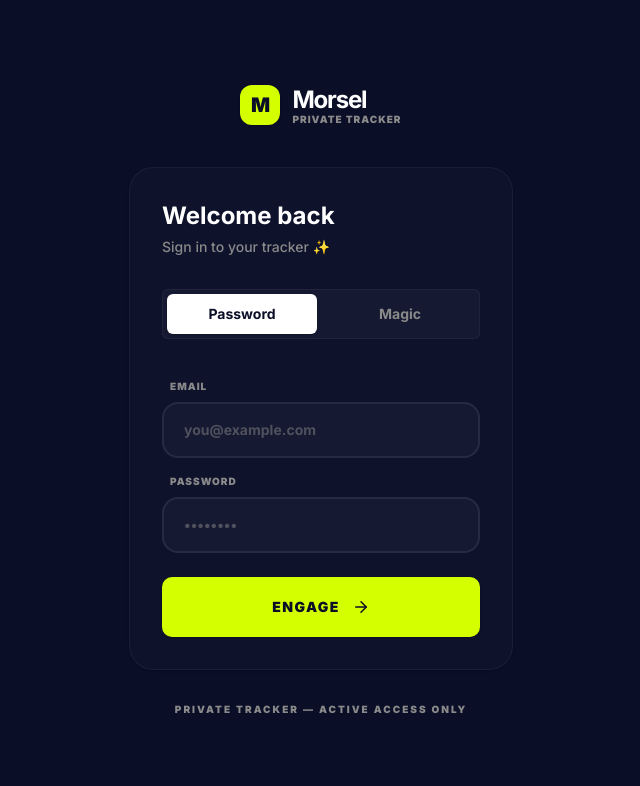
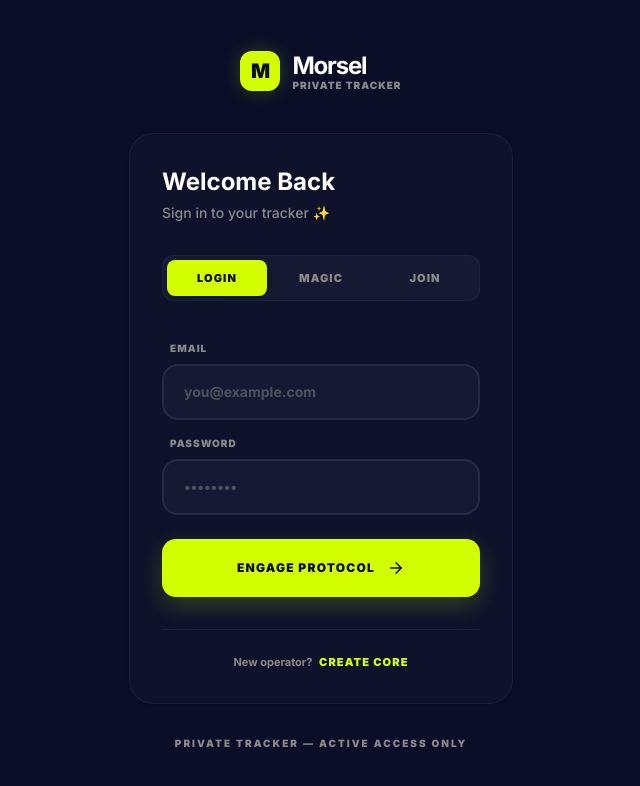
Before and after one commit to allenmanoj17/morsel, a Next.js app in the folder frontend/: page /login in a window 1280 px wide. Shown: the top 786 px of the page, without its empty margins (319-959 px from the left). Built offline with nearby package versions, Linux system fonts and the light colour scheme; no server answers.

Commit message:
feat: integrated 3-way auth flow with sign-up option in obsidian dark theme

```diff
--- a/frontend/app/login/page.tsx
+++ b/frontend/app/login/page.tsx
@@ -2,12 +2,12 @@
 
 import { useState, useEffect } from 'react'
 import { createClient } from '@/lib/supabase/client'
-import { Leaf, Mail, Lock, ArrowRight, Loader2 } from 'lucide-react'
+import { Leaf, Mail, Lock, ArrowRight, Loader2, Sparkles } from 'lucide-react'
 
 export default function LoginPage() {
   const [email, setEmail] = useState('')
   const [password, setPassword] = useState('')
-  const [mode, setMode] = useState<'signin' | 'magic'>('signin')
+  const [mode, setMode] = useState<'signin' | 'magic' | 'signup'>('signin')
   const [loading, setLoading] = useState(false)
   const [message, setMessage] = useState<{ type: 'error' | 'success'; text: string } | null>(null)
 
@@ -56,13 +56,40 @@ export default function LoginPage() {
     setLoading(false)
   }
 
+  const handleSignUp = async (e: React.FormEvent) => {
+    e.preventDefault()
+    setLoading(true)
+    setMessage(null)
+    const { error, data } = await supabase.auth.signUp({
+      email,
+      password,
+      options: {
+        emailRedirectTo: `${window.location.origin}/auth/callback`,
+      }
+    })
+    if (error) {
+      setMessage({ type: 'error', text: error.message })
+    } else if (data?.user && data.session === null) {
+      setMessage({ type: 'success', text: 'Success! Check your email to confirm ✨' })
+    } else {
+      window.location.href = '/'
+    }
+    setLoading(false)
+  }
+
+  const getSubmitHandler = () => {
+    if (mode === 'signin') return handleSignIn
+    if (mode === 'magic') return handleMagicLink
+    return handleSignUp
+  }
+
   return (
     <div className="min-h-dvh flex flex-col items-center justify-center p-6 bg-[#0a0e27] text-white">
       <div className="w-full max-w-sm flex flex-col items-center animate-in fade-in duration-700">
 
       {/* Logo */}
       <div className="flex items-center gap-3 mb-10">
-        <div className="w-10 h-10 rounded-xl flex items-center justify-center bg-[#d4ff00] text-[#0a0e27] font-black text-xl shadow-sm">M</div>
+        <div className="w-10 h-10 rounded-xl flex items-center justify-center bg-[#d4ff00] text-[#0a0e27] font-black text-xl shadow-[0_0_20px_rgba(212,255,0,0.2)]">M</div>
         <div className="flex flex-col">
           <span className="font-bold text-2xl tracking-tighter text-white">Morsel</span>
           <span className="text-[10px] uppercase tracking-widest font-black text-[#8a8a8a] -mt-1">Private Tracker</span>
@@ -71,17 +98,19 @@ export default function LoginPage() {
 
       {/* Card */}
       <div className="w-full bg-white/[0.02] border border-white/[0.05] rounded-[24px] p-8 shadow-sm">
-        <h1 className="text-2xl font-bold mb-1 text-white">Welcome back</h1>
+        <h1 className="text-2xl font-bold mb-1 text-white">
+          {mode === 'signup' ? 'Create Account' : mode === 'magic' ? 'Magic Access' : 'Welcome Back'}
+        </h1>
         <p className="text-[14px] font-medium text-[#8a8a8a] mb-8">
-          Sign in to your tracker ✨
+          {mode === 'signup' ? 'Join the private tracking core ✨' : mode === 'magic' ? 'Passwordless entry protocol' : 'Sign in to your tracker ✨'}
         </p>
 
-        <form onSubmit={mode === 'signin' ? handleSignIn : handleMagicLink} className="flex flex-col gap-4">
-          <div className="flex gap-2 mb-6 p-1 rounded-md bg-white/[0.03] border border-white/[0.05]">
-            {(['signin', 'magic'] as const).map((m) => (
+        <form onSubmit={getSubmitHandler()} className="flex flex-col gap-4">
+          <div className="flex gap-1 mb-6 p-1 rounded-xl bg-white/[0.03] border border-white/[0.05]">
+            {(['signin', 'magic', 'signup'] as const).map((m) => (
               <button key={m} type="button" onClick={() => setMode(m)}
-                className={`flex-1 py-2.5 rounded-md text-sm font-bold transition-all cursor-pointer ${mode === m ? 'bg-white text-[#0a0e27] shadow-sm' : 'text-[#8a8a8a]'}`}>
-                {m === 'signin' ? 'Password' : 'Magic'}
+                className={`flex-1 py-2.5 rounded-lg text-[11px] uppercase tracking-widest font-black transition-all cursor-pointer ${mode === m ? 'bg-[#d4ff00] text-[#0a0e27] shadow-sm' : 'text-[#8a8a8a]'}`}>
+                {m === 'signin' ? 'Login' : m === 'magic' ? 'Magic' : 'Join'}
               </button>
             ))}
           </div>
@@ -101,7 +130,7 @@ export default function LoginPage() {
             </div>
           </div>
 
-          {mode === 'signin' && (
+          {mode !== 'magic' && (
             <div>
               <label className="text-[10px] uppercase font-black tracking-widest text-[#8a8a8a] ml-2 mb-2 block">Password</label>
               <div className="relative">
@@ -128,15 +157,27 @@ export default function LoginPage() {
             id="login-submit"
             type="submit"
             disabled={loading}
-            className="w-full py-5 mt-2 rounded-[10px] font-black text-sm uppercase tracking-widest flex items-center justify-center gap-3 transition-all enabled:bg-[#d4ff00] enabled:text-[#0a0e27] disabled:bg-[#f0f0f0] disabled:text-[#8a8a8a] cursor-pointer shadow-sm active:scale-95">
-            {loading ? <Loader2 size={10} className="animate-spin" /> : (
+            className="w-full py-5 mt-2 rounded-[14px] font-black text-xs uppercase tracking-widest flex items-center justify-center gap-3 transition-all enabled:bg-[#d4ff00] enabled:text-[#0a0e27] disabled:bg-white/[0.05] disabled:text-[#8a8a8a] cursor-pointer shadow-[0_8px_24px_rgba(212,255,0,0.2)] active:scale-95">
+            {loading ? <Loader2 size={14} className="animate-spin" /> : (
               <>
-                {mode === 'signin' ? 'Engage' : 'Send Link'}
+                {mode === 'signin' ? 'Engage Protocol' : mode === 'magic' ? 'Send Link' : 'Initialize Account'}
                 <ArrowRight size={18} />
               </>
             )}
           </button>
         </form>
+
+        <div className="mt-8 pt-6 border-t border-white/[0.05] text-center">
+           {mode === 'signup' ? (
+             <p className="text-[11px] font-bold text-[#8a8a8a]">
+               Already initialized? <button onClick={() => setMode('signin')} className="text-[#d4ff00] uppercase tracking-widest ml-1 font-black">Sign In</button>
+             </p>
+           ) : mode === 'signin' ? (
+             <p className="text-[11px] font-bold text-[#8a8a8a]">
+               New operator? <button onClick={() => setMode('signup')} className="text-[#d4ff00] uppercase tracking-widest ml-1 font-black">Create Core</button>
+             </p>
+           ) : null}
+        </div>
       </div>
 
       <p className="mt-8 text-[10px] font-black uppercase tracking-[0.2em] text-[#8a8a8a]">
```
